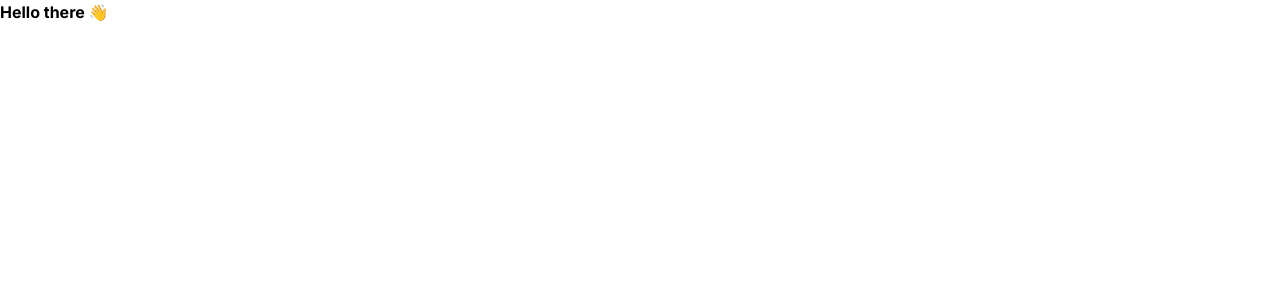
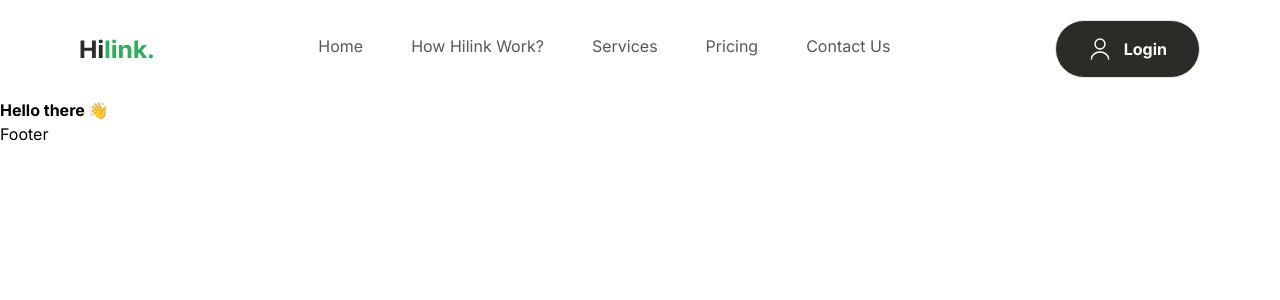
Before and after one commit to fudi-mahfudin/travel-app, a Next.js app: page / in a window 1280 px wide. Shown: the top 300 px of the page. Built offline with nearby package versions, Linux system fonts and the light colour scheme.

Commit message:
Create Header Component

```diff
--- a/app/layout.tsx
+++ b/app/layout.tsx
@@ -1,6 +1,8 @@
 import type { Metadata } from 'next'
 
 import './globals.css'
+import Navbar from '@/components/Navbar'
+import Footer from '@/components/Footer'
 
 export const metadata: Metadata = {
   title: 'Travel',
@@ -15,7 +17,11 @@
   return (
     <html lang="en">
       <body>
-        {children}
+        <Navbar />
+        <main className="relative overflow-hidden">
+          {children}
+        </main>
+        <Footer />
       </body>
     </html>
   )
--- /dev/null
+++ b/components/Button.tsx
@@ -0,0 +1,22 @@
+import Image from "next/image";
+
+type ButtonProps = {
+  type: 'button' | 'submit';
+  title: string;
+  icon?: string;
+  variant: 'btn_dark_green';
+}
+
+const Button = ({ type, title, icon, variant }: ButtonProps) => {
+  return (
+    <button
+      className={`flexCenter gap-3 rounded-full border ${variant}`}
+      type={type}
+    >
+      {icon && <Image src={icon} alt={title} width={24} height={24} />}
+      <label className="bold-16 whitespace-nowrap">{title}</label>
+    </button>
+  )
+}
+
+export default Button
--- /dev/null
+++ b/components/Footer.tsx
@@ -0,0 +1,9 @@
+import React from 'react'
+
+const Footer = () => {
+  return (
+    <div>Footer</div>
+  )
+}
+
+export default Footer
--- /dev/null
+++ b/components/Navbar.tsx
@@ -0,0 +1,37 @@
+import { NAV_LINKS } from "@/constants"
+import Image from "next/image"
+import Link from "next/link"
+import Button from "./Button"
+
+const Navbar = () => {
+  return (
+    <nav className="flexBetween max-container padding-container relative z-30 py-5">
+      <Link href="/">
+        <Image src="/hilink-logo.svg" alt="logo" width={74} height={29} />
+      </Link>
+
+      <ul className="hidden h-full gap-12 lg:flex">
+        {NAV_LINKS.map((link) => (
+          <Link href={link.href} key={link.key} className="regular-16 text-gray-50 flexCenter cursor-pointer pb-1.5 transition-all hover:font-bold">
+            {link.label}
+          </Link>
+        ))}
+      </ul>
+
+      <div className="lg:flexCenter hidden">
+        <Button
+          type="button"
+          title="Login"
+          icon="/user.svg"
+          variant="btn_dark_green"
+        />
+      </div>
+
+      <Image src="/menu.svg" alt="menu" width={32} height={32} className="inline-block cursor-pointer lg:hidden" />
+
+      {/* TODO: Mobile screen navigation */}
+    </nav>
+  )
+}
+
+export default Navbar
--- /dev/null
+++ b/constants/index.ts
@@ -0,0 +1,8 @@
+// NAVIGATION
+export const NAV_LINKS = [
+  { href: '/', key: 'home', label: 'Home'},
+  { href: '/', key: 'how_hilink_work', label: 'How Hilink Work?'},
+  { href: '/', key: 'services', label: 'Services'},
+  { href: '/', key: 'pricing', label: 'Pricing'},
+  { href: '/', key: 'contact_us', label: 'Contact Us'},
+]
```
